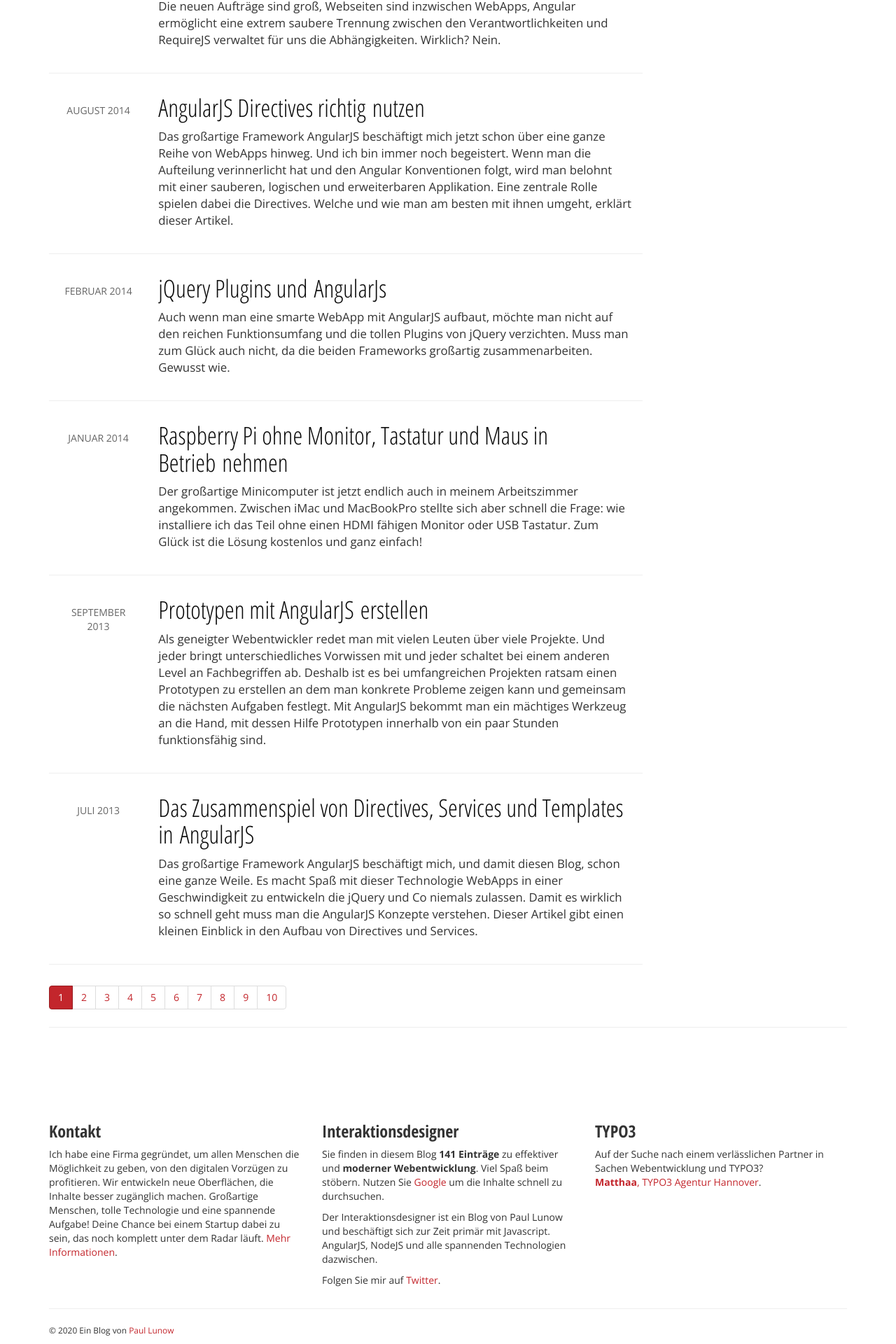
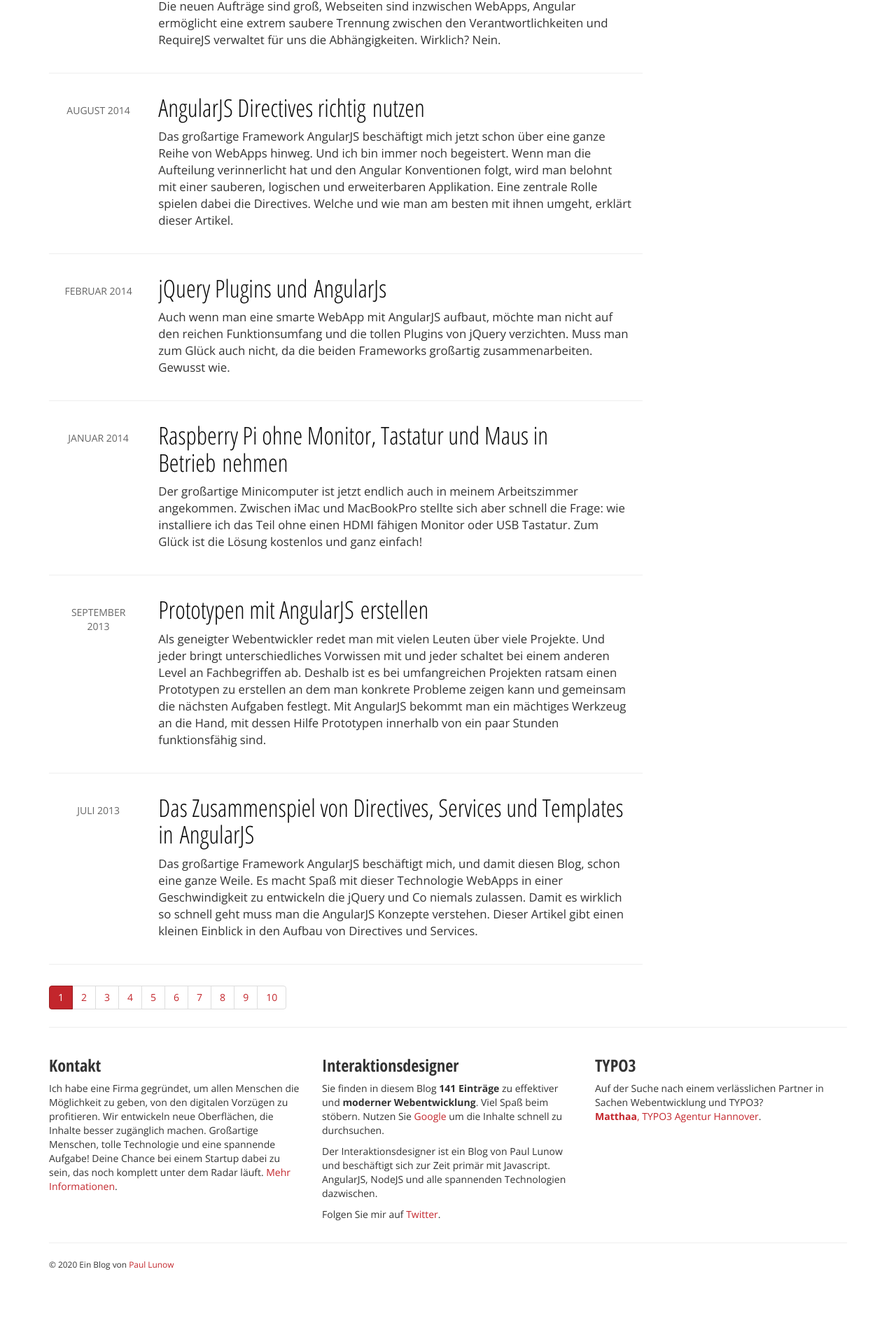
Before and after one commit to lunow/lunow.github.io, a Jekyll site: the page built from index.html, in a window 1280 px wide. Shown: the part 2039-3959 px from the top of the page at 70% size. Built offline with Jekyll 4.4.1, drawn with Linux system fonts in a browser that asks for light colours; the list of posts is cut into pages by our own code; comment, search, counter and statistics services are not loaded; after the commit the page ends 3865 px from its top, so only the background shows below that.

```diff
--- a/_includes/foot.html
+++ b/_includes/foot.html
@@ -1,14 +1,14 @@
 	<div class="container">
 		<div class="row">
 			<div class="col-md-12">
-				<script async src="//pagead2.googlesyndication.com/pagead/js/adsbygoogle.js"></script>
+				<!--<script async src="//pagead2.googlesyndication.com/pagead/js/adsbygoogle.js"></script>
 					<ins class="adsbygoogle"
 					 style="display:inline-block;width:728px;height:90px"
 					 data-ad-client="ca-pub-8917703785280779"
 					 data-ad-slot="8607630841"></ins>
 					<script>
 					(adsbygoogle = window.adsbygoogle || []).push({});
-				</script>
+				</script>-->
 				<!--<iframe src="https://rcm-eu.amazon-adsystem.com/e/cm?o=3&p=12&l=ur1&category=musicunlimited&banner=0Y82YA207BT3K9D4X8G2&f=ifr&linkID=57d964d901f06516bdd6242a212e33f4&t=paul045-21&tracking_id=paul045-21" width="300" height="250" scrolling="no" border="0" marginwidth="0" style="border:none;" frameborder="0"></iframe>-->
 			</div>
 		</div>
--- a/_includes/head.html
+++ b/_includes/head.html
@@ -21,14 +21,14 @@
 	<link rel="stylesheet" href="/bower_components/bootstrap/dist/css/bootstrap-theme.min.css">
 	<link rel="stylesheet" href="/css/compiled/id.css">
 
-	<!-- google advertisment -->
+	<!-- google advertisment
 	<script async src="//pagead2.googlesyndication.com/pagead/js/adsbygoogle.js"></script>
 	<script>
 	     (adsbygoogle = window.adsbygoogle || []).push({
 		  google_ad_client: "ca-pub-8917703785280779",
 		  enable_page_level_ads: true
 	     });
-	</script>
+	</script>-->
 
 	<meta name="google-site-verification" content="yoArAaSy5ixmfLKv87pV9PGHwm4TVpgDGl27jc2fgMU" />
 </head>
--- a/_layouts/post.html
+++ b/_layouts/post.html
@@ -36,14 +36,14 @@ layout: post
 					<a href="#" class="msg" target="_blank"></a>.
 				</p>
 
-				<script async src="//pagead2.googlesyndication.com/pagead/js/adsbygoogle.js"></script>
+				<!-- <script async src="//pagead2.googlesyndication.com/pagead/js/adsbygoogle.js"></script>
 				<ins class="adsbygoogle"
 					style="display:inline-block;width:728px;height:90px"
 					data-ad-client="ca-pub-8917703785280779"
 					data-ad-slot="8607630841"></ins>
 				<script>
 				(adsbygoogle = window.adsbygoogle || []).push({});
-				</script>
+				</script> -->
 				<!--<iframe src="https://rcm-eu.amazon-adsystem.com/e/cm?o=3&p=12&l=ur1&category=musicunlimited&banner=0Y82YA207BT3K9D4X8G2&f=ifr&linkID=57d964d901f06516bdd6242a212e33f4&t=paul045-21&tracking_id=paul045-21" width="300" height="250" scrolling="no" border="0" marginwidth="0" style="border:none;" frameborder="0"></iframe>-->
 
 				{{ content }}
```
Also changed, not shown: 2 other files.
